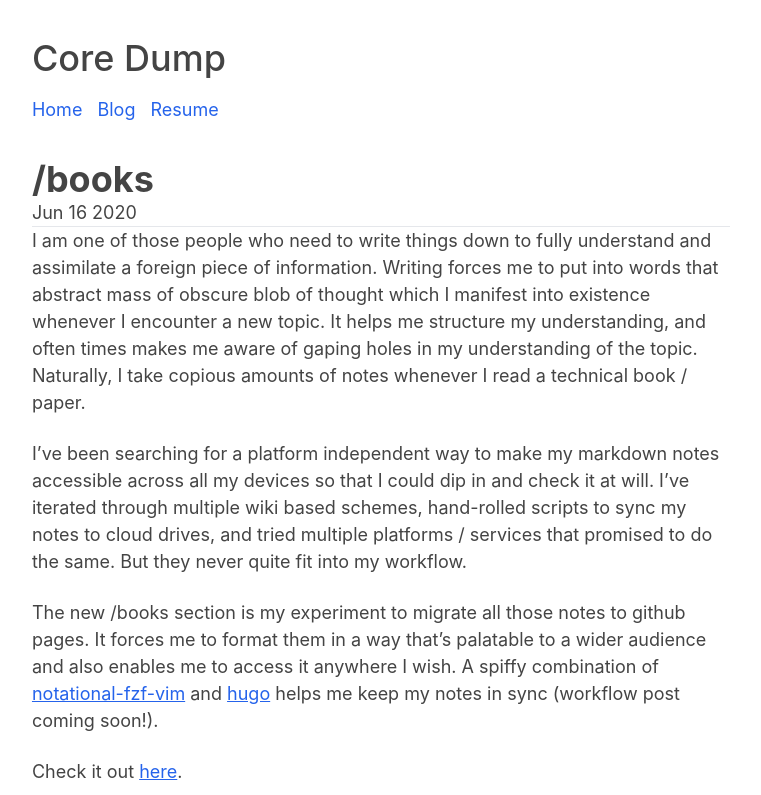
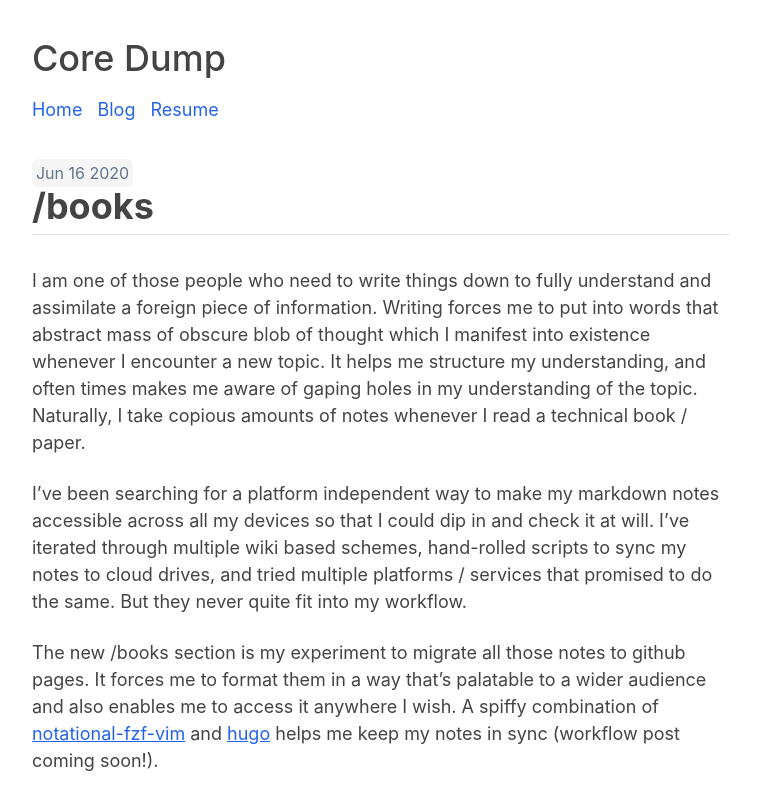
Before and after one commit to crunchbang/crunchbang.github.io, an Astro site: page /blog/books in a window 1280 px wide. Shown: the top 795 px of the page, without its empty margins (259-1020 px from the left). Built offline with nearby package versions, Linux system fonts and the light colour scheme; Astro itself is replaced by a stand-in of ours.

Commit message:
Tweak header spacing and format

```diff
--- a/src/layouts/BlogPost.astro
+++ b/src/layouts/BlogPost.astro
@@ -26,16 +26,15 @@ const {
         <Header />
         <main>
             <article>
-                <h1 class="title">{title}</h1>
-                {pubDate && <time>{pubDate}</time>}
                 {
-                    updatedDate && (
-                        <div>
-                            Last updated on <time>{updatedDate}</time>
-                        </div>
+                    pubDate && (
+                        <time class="text-base text-slate-500 bg-neutral-100 rounded-md p-1">
+                            {pubDate}
+                        </time>
                     )
                 }
-                <hr />
+                <h1 class="title mb-2">{title}</h1>
+                <hr class="mb-8" />
                 <slot />
             </article>
         </main>
--- a/src/styles/global.css
+++ b/src/styles/global.css
@@ -60,6 +60,7 @@
     }
     pre {
         padding: 1rem;
+        margin: 1.6rem 0px;
     }
     pre > code {
         all: unset;
```
Also changed, not shown: 1 other file.
